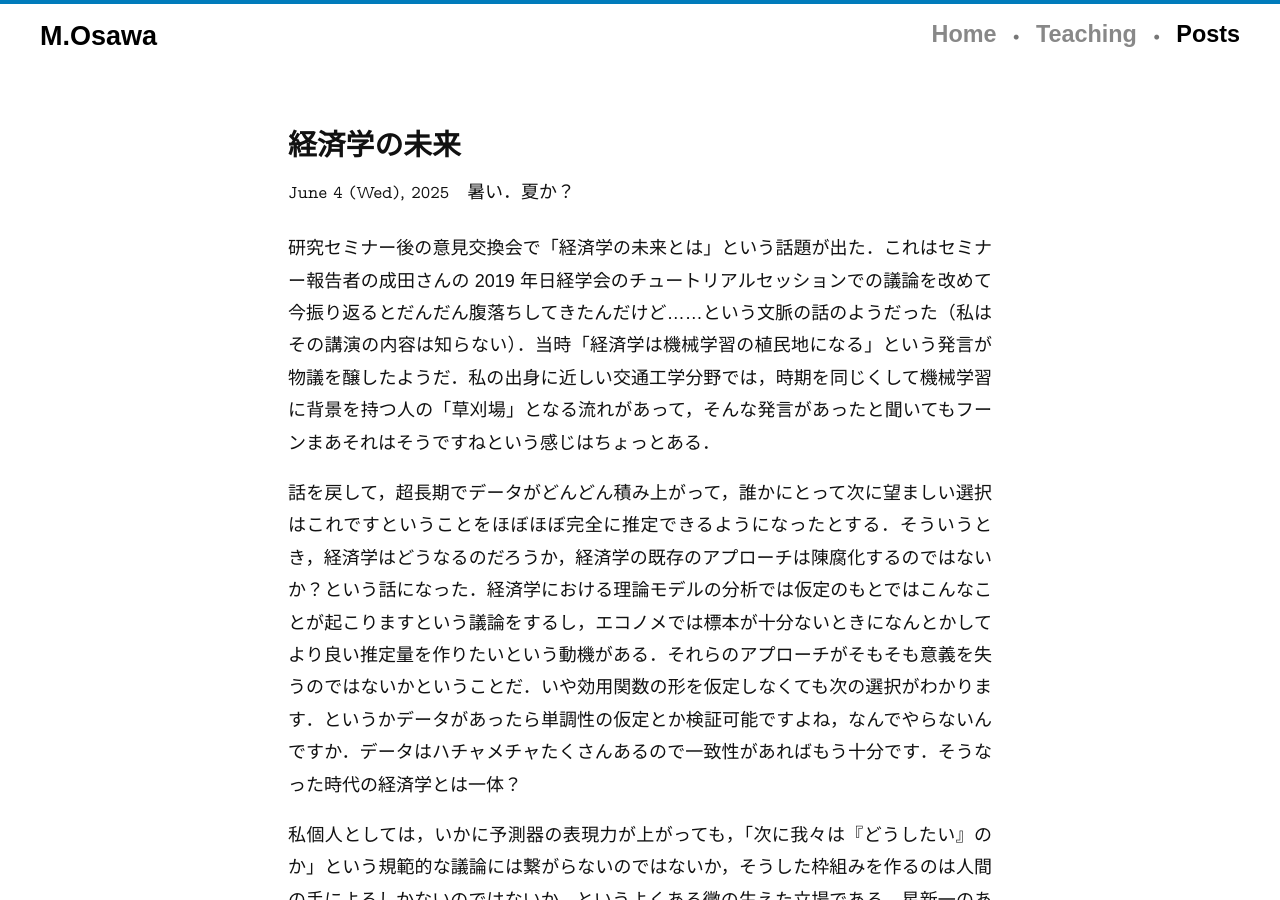
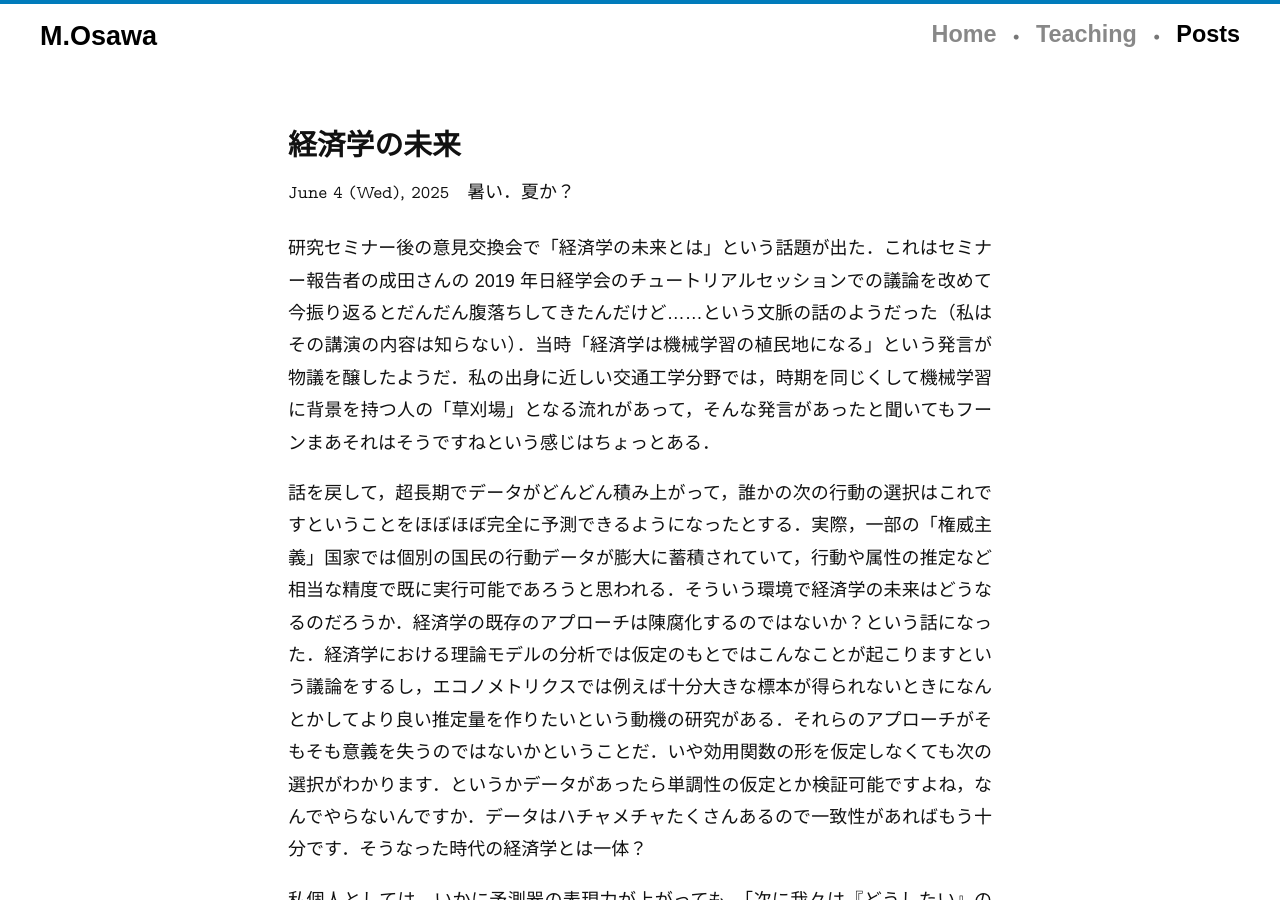
Before and after one commit to mino-osawa/mino-osawa.github.io, a Jekyll site: the page built from _posts/2025-06-04-post.markdown, in a window 1280 px wide and 900 px high. Built offline with Jekyll 4.4.1, drawn with Linux system fonts in a browser that asks for light colours; some web fonts are replaced.

Commit message:
update diary

```diff
--- a/_posts/2025-06-04-post.markdown
+++ b/_posts/2025-06-04-post.markdown
@@ -8,6 +8,6 @@ misc: 暑い．夏か？
 
 研究セミナー後の意見交換会で「経済学の未来とは」という話題が出た．これはセミナー報告者の成田さんの 2019 年日経学会のチュートリアルセッションでの議論を改めて今振り返るとだんだん腹落ちしてきたんだけど……という文脈の話のようだった（私はその講演の内容は知らない）．当時「経済学は機械学習の植民地になる」という発言が物議を醸したようだ．私の出身に近しい交通工学分野では，時期を同じくして機械学習に背景を持つ人の「草刈場」となる流れがあって，そんな発言があったと聞いてもフーンまあそれはそうですねという感じはちょっとある．
 
-話を戻して，超長期でデータがどんどん積み上がって，誰かにとって次に望ましい選択はこれですということをほぼほぼ完全に推定できるようになったとする．そういうとき，経済学はどうなるのだろうか，経済学の既存のアプローチは陳腐化するのではないか？という話になった．経済学における理論モデルの分析では仮定のもとではこんなことが起こりますという議論をするし，エコノメでは標本が十分ないときになんとかしてより良い推定量を作りたいという動機がある．それらのアプローチがそもそも意義を失うのではないかということだ．いや効用関数の形を仮定しなくても次の選択がわかります．というかデータがあったら単調性の仮定とか検証可能ですよね，なんでやらないんですか．データはハチャメチャたくさんあるので一致性があればもう十分です．そうなった時代の経済学とは一体？
+話を戻して，超長期でデータがどんどん積み上がって，誰かの次の行動の選択はこれですということをほぼほぼ完全に予測できるようになったとする．実際，一部の「権威主義」国家では個別の国民の行動データが膨大に蓄積されていて，行動や属性の推定など相当な精度で既に実行可能であろうと思われる．そういう環境で経済学の未来はどうなるのだろうか．経済学の既存のアプローチは陳腐化するのではないか？という話になった．経済学における理論モデルの分析では仮定のもとではこんなことが起こりますという議論をするし，エコノメトリクスでは例えば十分大きな標本が得られないときになんとかしてより良い推定量を作りたいという動機の研究がある．それらのアプローチがそもそも意義を失うのではないかということだ．いや効用関数の形を仮定しなくても次の選択がわかります．というかデータがあったら単調性の仮定とか検証可能ですよね，なんでやらないんですか．データはハチャメチャたくさんあるので一致性があればもう十分です．そうなった時代の経済学とは一体？
 
 私個人としては，いかに予測器の表現力が上がっても，「次に我々は『どうしたい』のか」という規範的な議論には繋がらないのではないか，そうした枠組みを作るのは人間の手によるしかないのではないか，というよくある黴の生えた立場である．星新一のある種の作品群に見られるように全ての人が人工知能に指示されるままに動くことを受容しない限り，意思決定の納得感を創出する何らかの価値判断体系が必要だろう．まあ，そうした方向を突き詰めて倫理学的・哲学的・宗教的・呪術的な部分だけが残ったとき，それを経済学と呼ぶのかどうかというのはよくわからない．そもそも納得感への社会的な選好が今後どれだけ存続するのだろうかというのもよくわからない．あとで ChatGPT にでも訊いてみよう．
```
